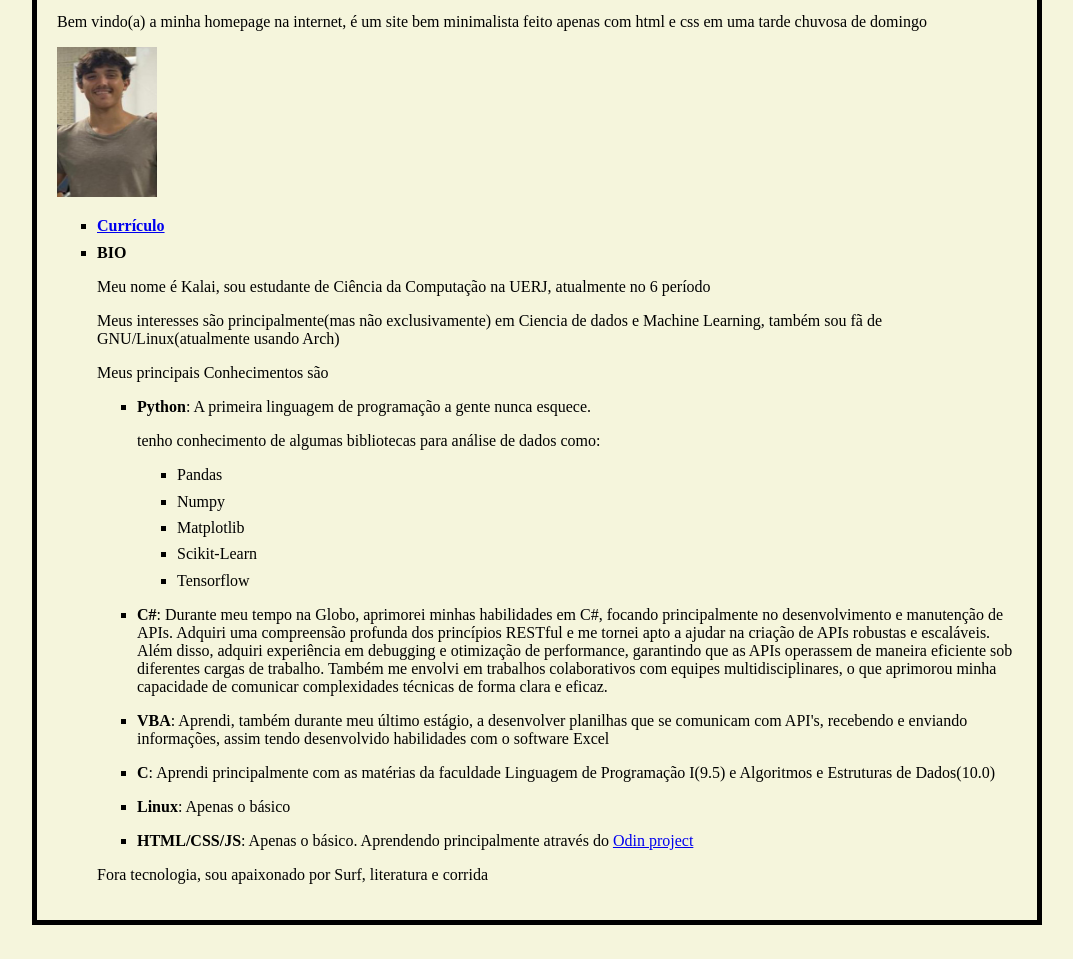
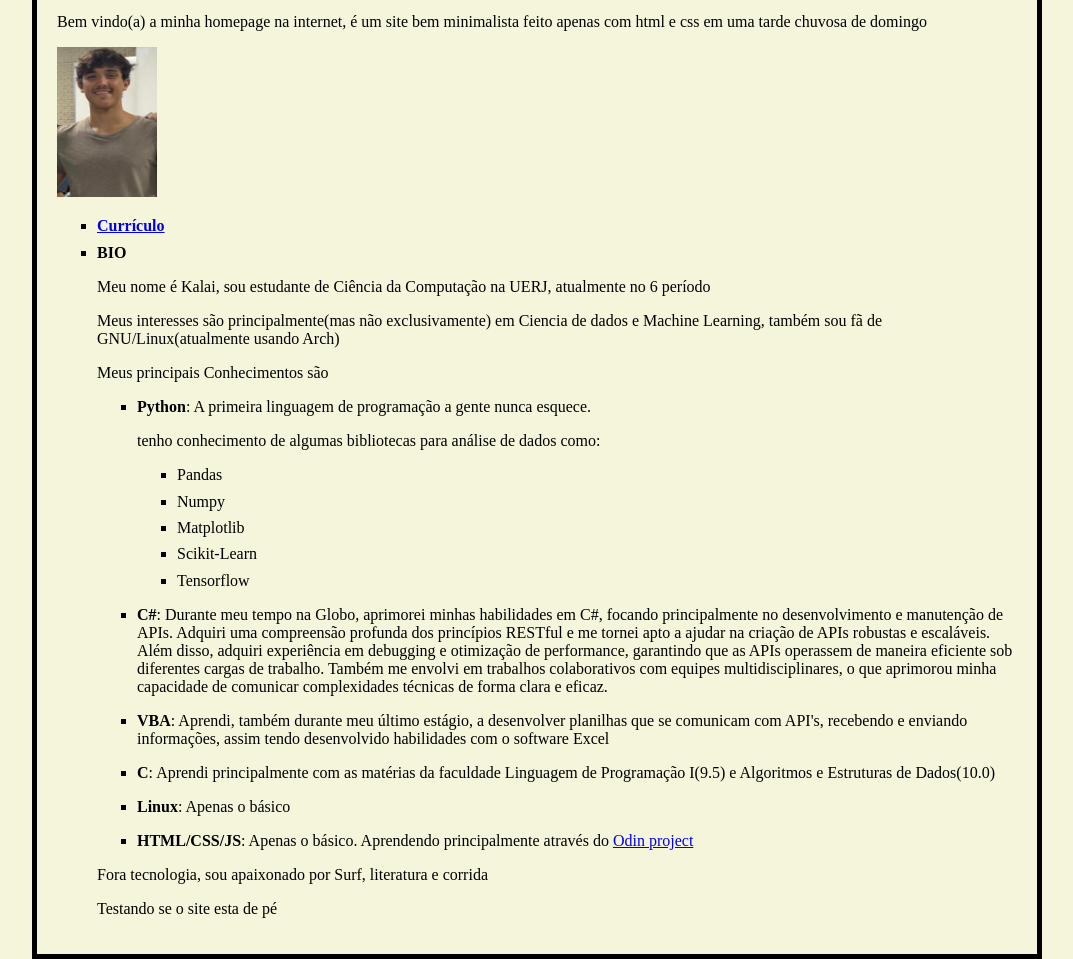
Before and after one commit to curiousmind-squared/curiousmind-squared.github.io, a plain HTML site: page index.html in a window 1280 px wide. Shown: the part 85-1044 px from the top of the page, without its empty margins (103-1176 px from the left). Before the commit the page ends 1010 px from the top, so only its background shows below. Drawn offline with Linux system fonts and the light colour scheme.

Commit message:
Testing: Site pipeline is up and running

```diff
--- a/index.html
+++ b/index.html
@@ -59,6 +59,7 @@
 		</ul>
 
 		<p>Fora tecnologia, sou apaixonado por Surf, literatura e corrida</p>
+		<p>Testando se o site esta de pé</p>
 
 	</ul>
 	</div>
```
